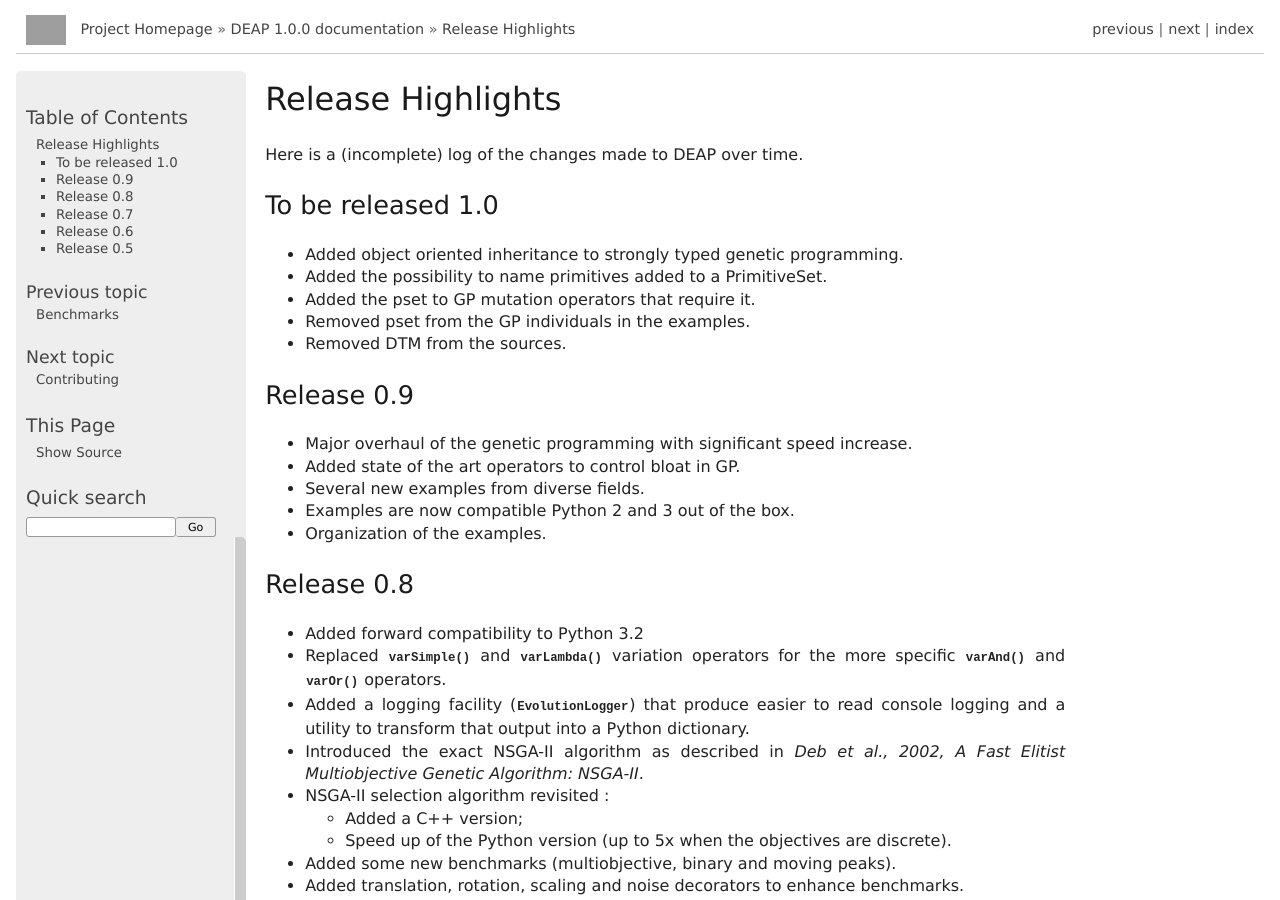
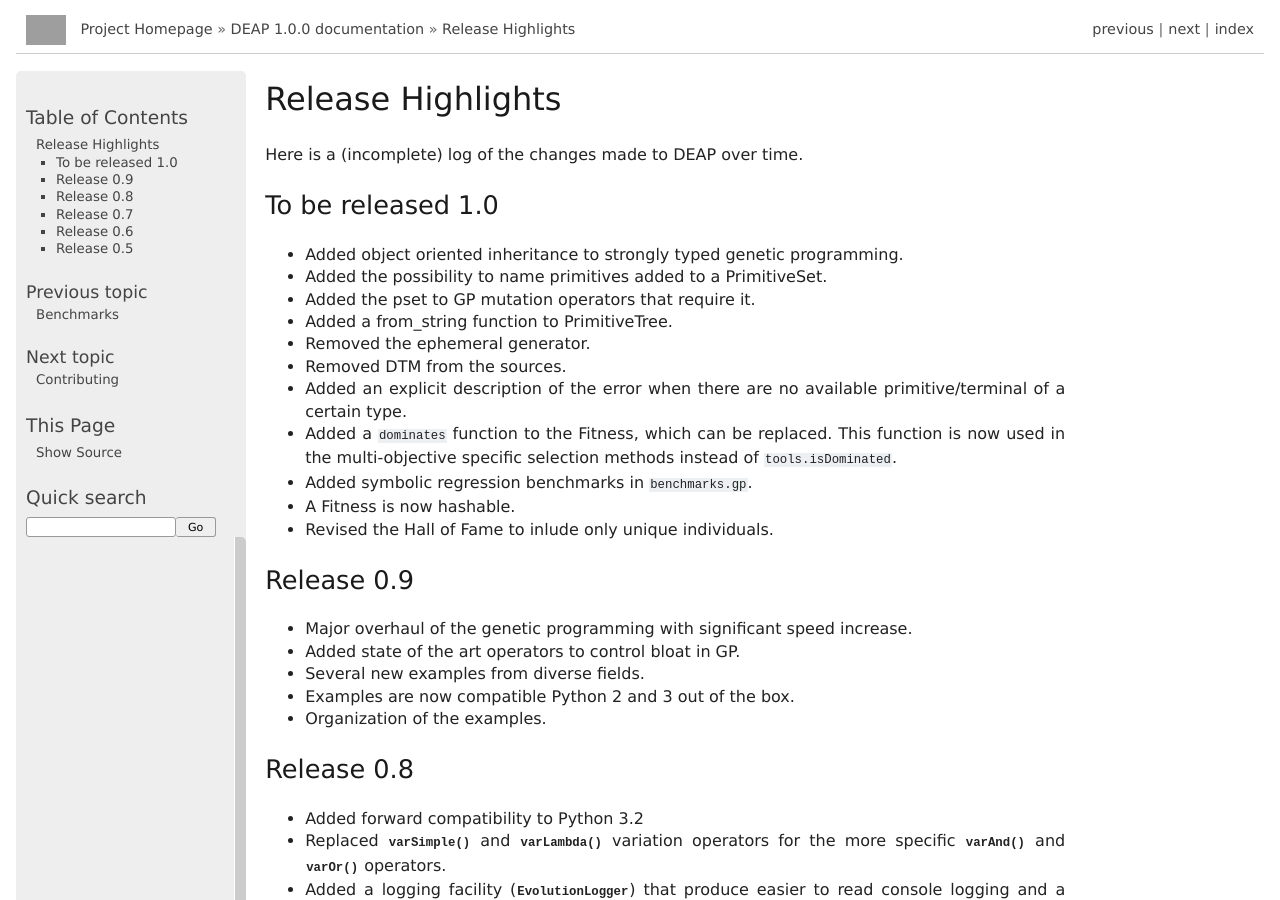
Before and after one commit to DEAP/deap, a Sphinx documentation site: the page built from doc/releases.rst, in a window 1280 px wide and 900 px high. Built offline with Sphinx 7.4.7, drawn with Linux system fonts in a browser that asks for light colours; formulas are drawn with MathJax 3; grey boxes are pictures that could not be loaded.

Commit message:
Added entries of things that are now included in DEAP.
--HG--
branch : dev

```diff
--- a/doc/releases.rst
+++ b/doc/releases.rst
@@ -9,8 +9,17 @@
 - Added object oriented inheritance to strongly typed genetic programming.
 - Added the possibility to name primitives added to a PrimitiveSet.
 - Added the pset to GP mutation operators that require it.
-- Removed pset from the GP individuals in the examples.
+- Added a from_string function to PrimitiveTree.
+- Removed the ephemeral generator.
 - Removed DTM from the sources.
+- Added an explicit description of the error when there are no available
+  primitive/terminal of a certain type.
+- Added a ``dominates`` function to the Fitness, which can be replaced. This
+  function is now used in the multi-objective specific selection methods
+  instead of ``tools.isDominated``.
+- Added symbolic regression benchmarks in ``benchmarks.gp``.
+- A Fitness is now hashable.
+- Revised the Hall of Fame to inlude only unique individuals.
 
 Release 0.9
 ===========
```
